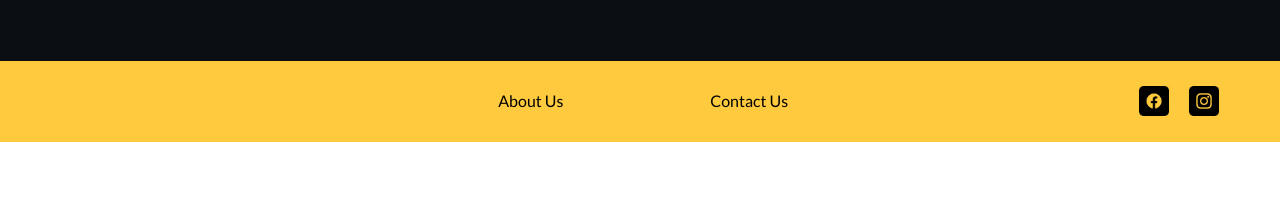
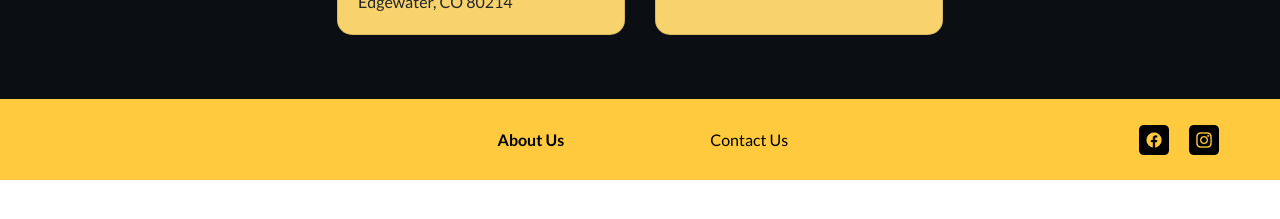
Before and after one commit to ColetteGiacometti/UX_UI_HW_22_Hours-Loc, a plain HTML site: page index.html in a window 1280 px wide. In both pictures the pointer is over the element "About Us". Shown: the part 567-786 px from the top of the page. Drawn offline with nearby package versions, Linux system fonts and the light colour scheme.

Commit message:
updated pic

```diff
--- a/index.css
+++ b/index.css
@@ -101,6 +101,9 @@ color:black;
   justify-content: center;
 }
 
+.textFooter:hover {
+  font-weight: bold;
+}
 
 .middleRow {
   margin: 0 auto;
```
Also changed, not shown: Operating Hours.png, location.png.
